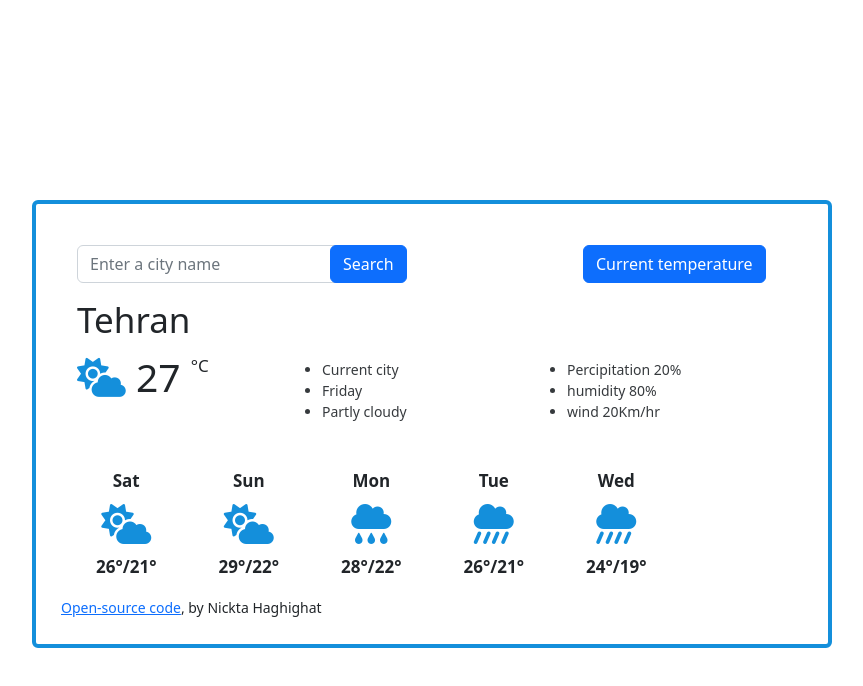
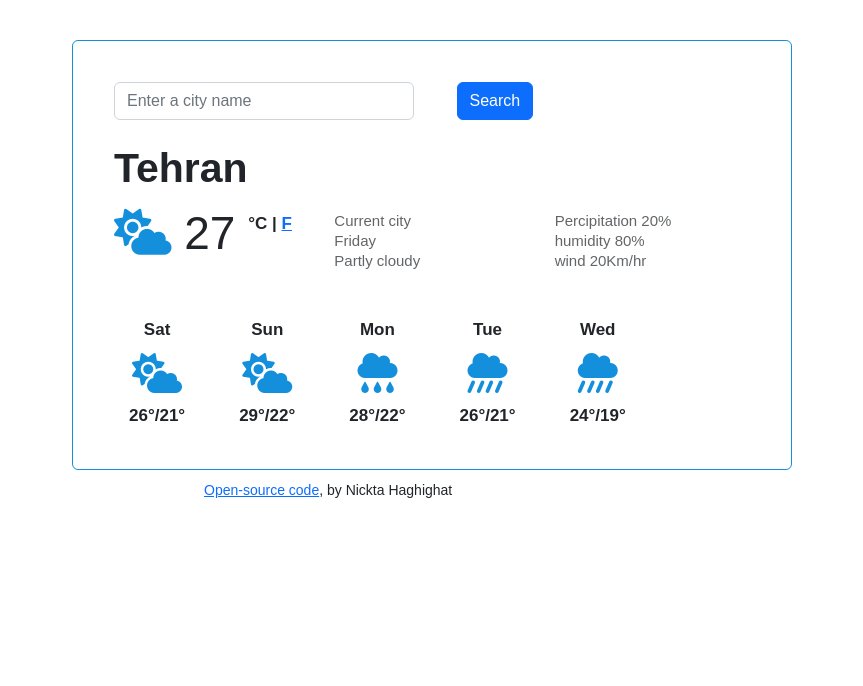
Before and after one commit to Nicksonthegreat/github-challenge, a plain HTML site: page index.html in a window 1280 px wide. Shown: the whole page, without its empty margins (208-1071 px from the left). Drawn offline with nearby package versions, Linux system fonts and the light colour scheme.

Commit message:
changed some of the styling

```diff
--- a/index.html
+++ b/index.html
@@ -20,13 +20,12 @@
   </head>
   <body>
     <div class="container">
-
-      <div class="card" style="width: 50rem;">
+      <div class="card" style="width: 45rem;">
         <div class="card-body">
           <form id="search-engine">
             <div class="row">
-              <div class="col-4">
-                <div class="mb-3">
+              <div class="col-6">
+                <div class="mb-4">
                   <input
                     type="search"
                     class="form-control"
@@ -35,7 +34,8 @@
                   />
                 </div>
               </div>
-              <div class="col-4">
+              <div class="col-6">
+                <div class="mb-4">
                 <button
                   type="submit"
                   class="btn btn-primary"
@@ -44,16 +44,7 @@
                   Search
                 </button>
               </div>
-              <div class="col-4">
-                  <button
-                  type="submit"
-                  class="btn btn-primary"
-                  id="current-temp-button"
-                >
-                  Current temperature
-                </button>
-            </div>
-          </form>
+              </div>
           <div class="row">
             <div class="col-12">
               <h1>Tehran</h1>
@@ -62,8 +53,9 @@
               <h2>
                 <i class="fa-solid fa-cloud-sun" style="color: #148fdb;"> </i>
                 <span class="temperature" id="temperature"> 27 </span>
-                   <span class="units" id="celsius">°C</span>
-              </h2>
+                   <span class="units"><span id="celsius"><strong>°C</strong></span><strong> | </strong><span id="farenheit"></span><strong> <a href="#">F</a></strong></span>
+              </span>
+                  </h2>
             </div>
             <ul class="col-4 today">
               <li>Current city</li>
@@ -130,9 +122,8 @@
           </div>
         </div>
       </div>
-      <div><small><a href="https://github.com/Nicksonthegreat/github-challenge" target="_blank">Open-source code</a>, by Nickta Haghighat</small>
-      </div>
     </div>
     <script src="index.js"></script>
+  <small><a href="https://github.com/Nicksonthegreat/github-challenge" target="_blank">Open-source code</a>, by Nickta Haghighat</small>
   </body>
 </html>
--- a/styles.css
+++ b/styles.css
@@ -1,22 +1,29 @@
+body {
+  font-family: Arial, Helvetica, sans-serif;
+}
 .card {
   display: block;
   margin: auto;
-  max-width: 100%;
-  margin-top: 200px;
+  max-width: 80%;
+  margin-top: 40px;
   padding: 25px 0px 25px 25px;
-  border: 4px solid #148fdb;
+  border: 1px solid #148fdb;
 }
 h1 {
   padding-bottom: 5px;
-  font-size: 35px;
+  font-size: 41px;
+  font-weight: 550;
 }
 h2 {
-  font-size: 39px;
+  font-size: 46px;
+  font-weight: 500;
 }
 .today {
-  opacity: 0.9;
-  font-size: 14px;
+  opacity: 0.7;
+  font-size: 15px;
   padding-top: 5px;
+  line-height: 20px;
+  list-style: none;
 }
 .second {
   padding-top: 30px;
@@ -27,7 +34,7 @@ h2 {
   font-size: 40px;
   padding: 10px 0 10px 0;
 }
-.mb-3 {
+.mb-4 {
   width: 300px;
 }
 .units {
@@ -35,3 +42,10 @@ h2 {
   font-size: 17px;
   top: -20px;
 }
+small {
+  display: block;
+  margin: auto;
+  margin-left: 330px;
+  margin-top: 10px;
+  max-width: 100%;
+}
```
